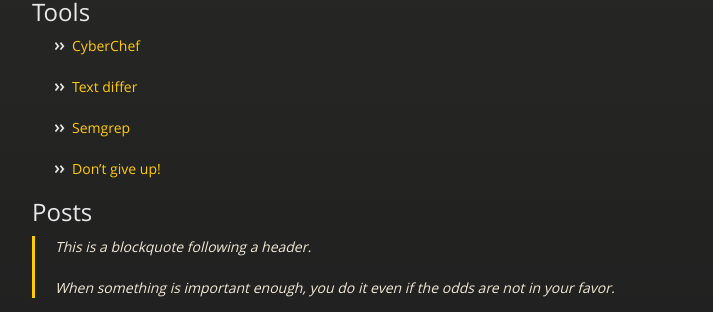
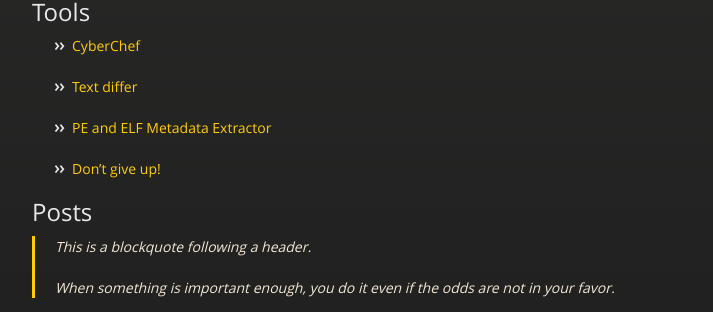
Before and after one commit to bluetickwarrior/bluetickwarrior.github.io, a Jekyll site: the page built from index.md, in a window 1280 px wide. Shown: the part 272-584 px from the top of the page, without its empty margins (283-996 px from the left). Built offline with Jekyll 4.4.1, drawn with Linux system fonts in a browser that asks for light colours; our own code applies the rules of GitHub Pages for plain Markdown files.

Commit message:
Update index.md

```diff
--- a/index.md
+++ b/index.md
@@ -6,7 +6,7 @@ layout: default
 
 *  [Text differ](https://textdiff.bluetickwarrior.com)
 
-*  [Semgrep](https://semgrep.bluetickwarrior.com)
+*  [PE and ELF Metadata Extractor](https://peelfparser.bluetickwarrior.com)
 
 *  [Don't give up!](https://dontgiveup.bluetickwarrior.com)
 
```
